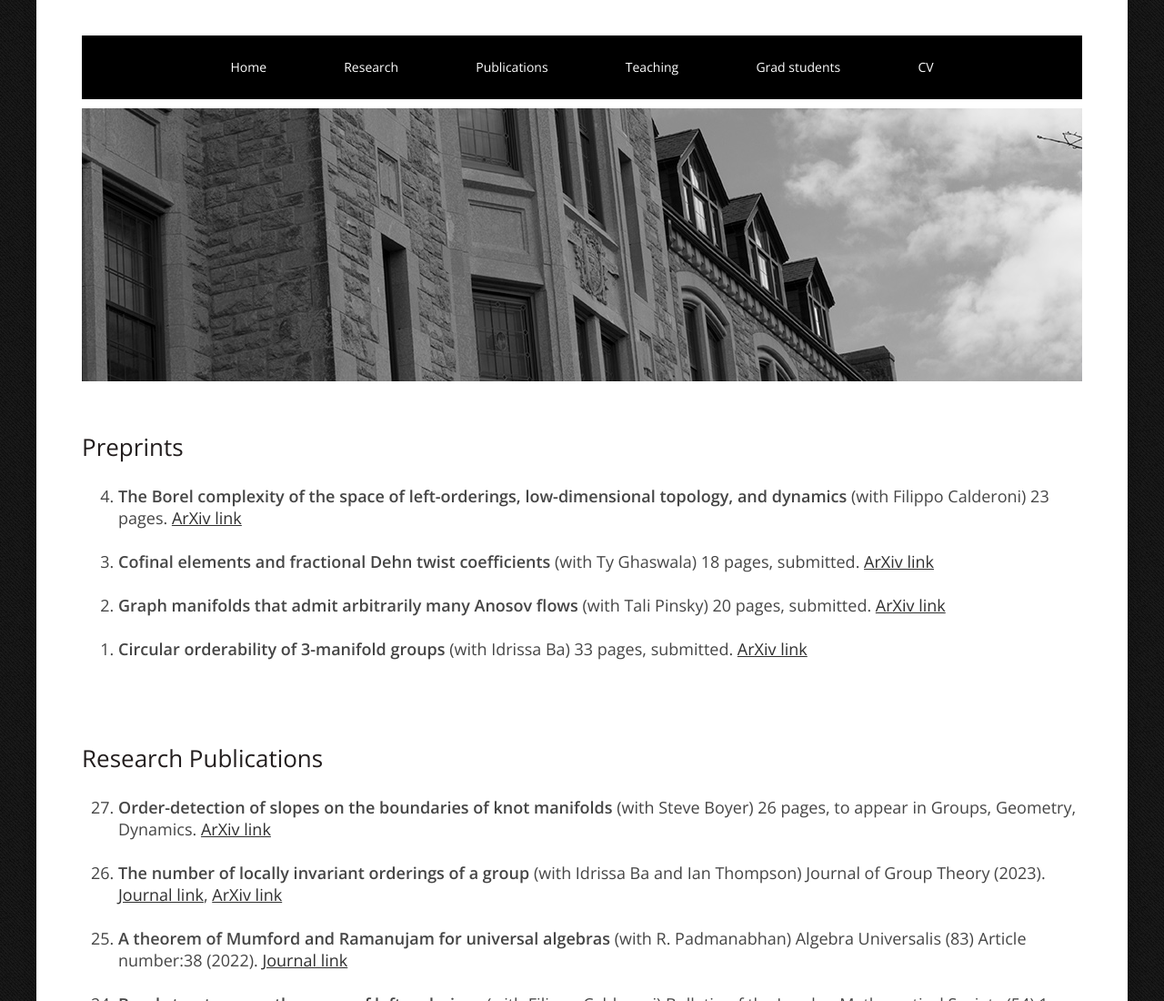
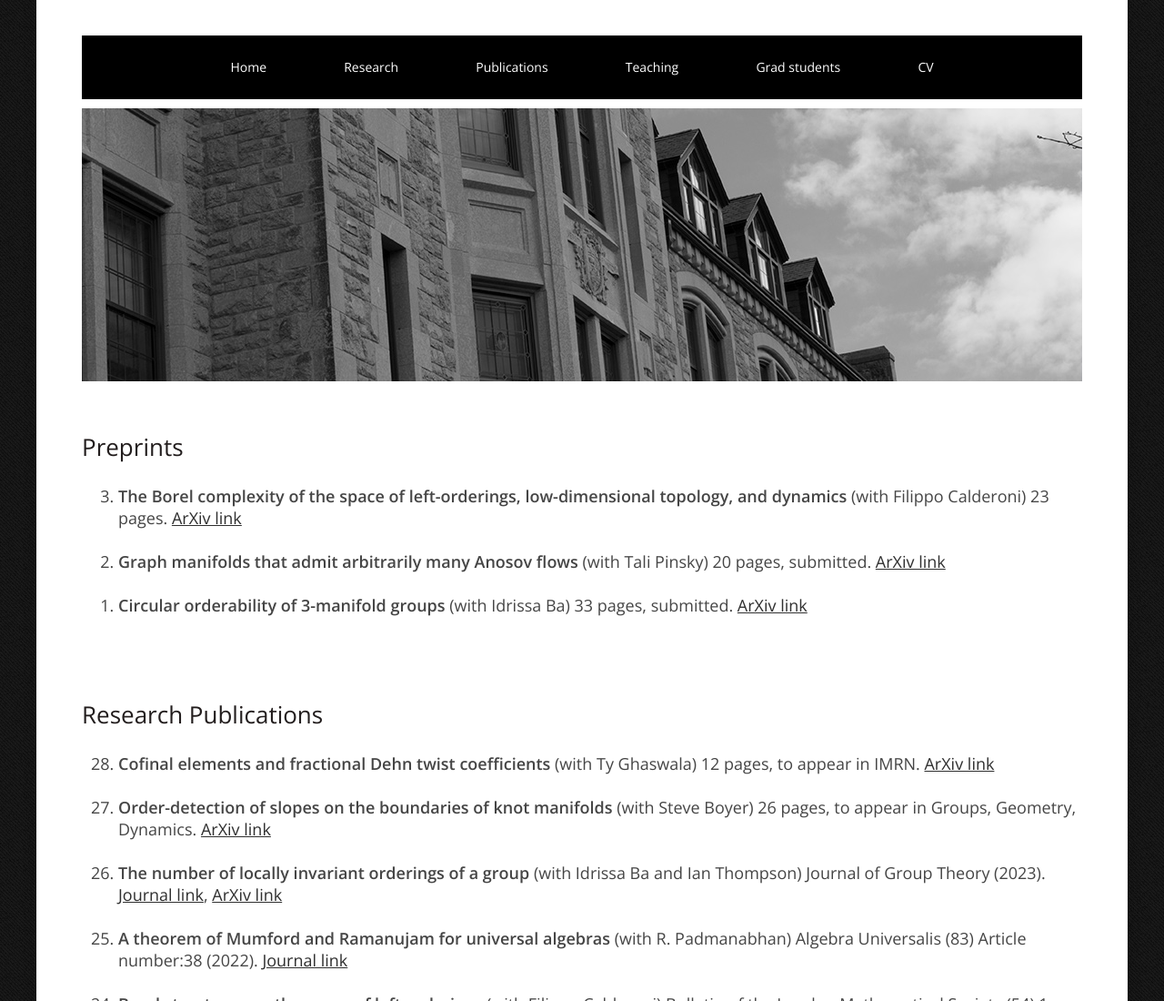
Before and after one commit to adamjclay/adamjclay.github.io, a plain HTML site: page publications.html in a window 1280 px wide. Shown: the top 1100 px of the page at 91% size. Drawn offline with nearby package versions, Linux system fonts and the light colour scheme.

Commit message:
Update publications.html

```diff
--- a/publications.html
+++ b/publications.html
@@ -49,9 +49,6 @@ Released   : 20121231
 <li><strong>The Borel complexity of the space of left-orderings, low-dimensional topology, and dynamics</strong> (with Filippo Calderoni) 23 pages.
 <a href="https://arxiv.org/abs/2305.03927"> ArXiv link </a><br><br>
 
-<li><strong>Cofinal elements and fractional Dehn twist coefficients</strong> (with Ty Ghaswala) 18 pages, submitted.
-<a href="https://arxiv.org/abs/2210.07044"> ArXiv link </a><br><br>
-
 <li><strong>Graph manifolds that admit arbitrarily many Anosov flows</strong> (with Tali Pinsky) 20 pages, submitted.
 <a href="https://arxiv.org/abs/2006.09101">ArXiv link</a><br><br>
 
@@ -66,6 +63,8 @@ Released   : 20121231
 
 <font size =4>
 	<ol reversed><br>
+<li><strong>Cofinal elements and fractional Dehn twist coefficients</strong> (with Ty Ghaswala) 12 pages, to appear in IMRN.
+<a href="https://arxiv.org/abs/2210.07044"> ArXiv link </a><br><br>
 
 <li><strong>Order-detection of slopes on the boundaries of knot manifolds</strong> (with Steve Boyer) 26 pages, to appear in Groups, Geometry, Dynamics.
 <a href="https://arxiv.org/abs/2206.00848">ArXiv link</a><br><br>
```
